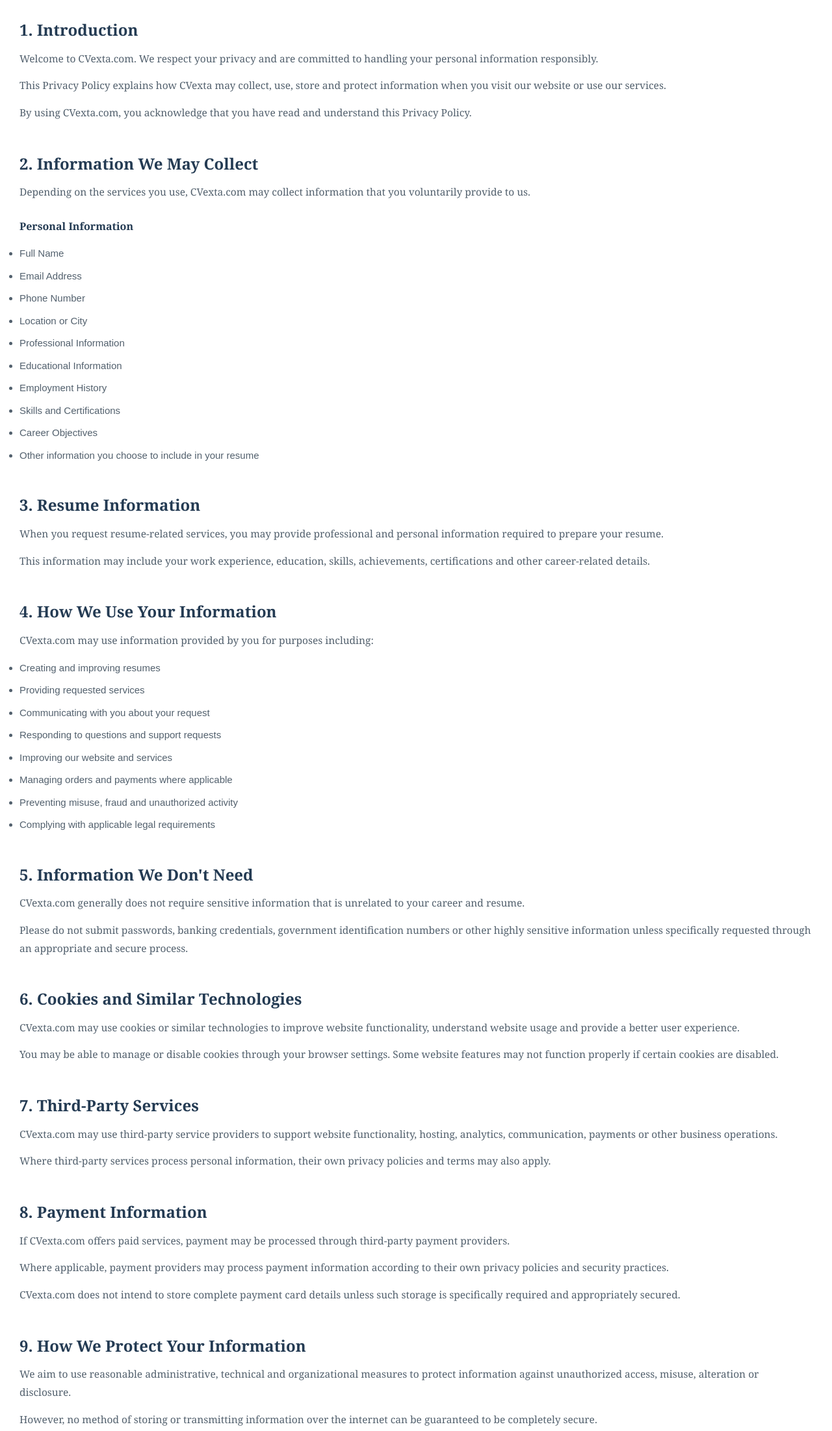
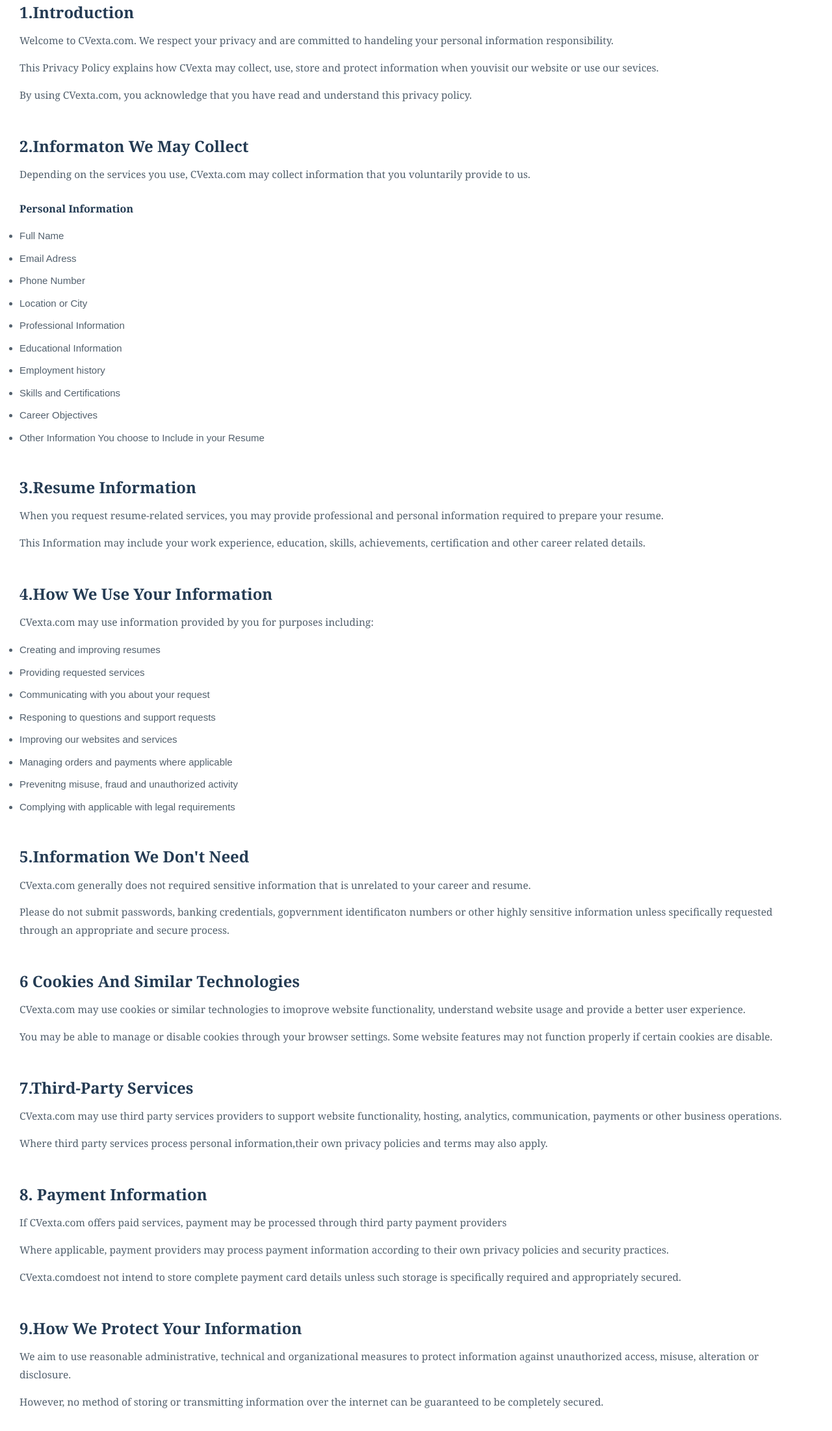
Before and after one commit to jgjit5071-cyber/CVexta, a website: page Privacy7Policy.html in a window 1280 px wide. Shown: the part 253-2455 px from the top of the page at 65% size. Drawn offline with Linux system fonts and the light colour scheme.

Commit message:
Update Privacy7Policy.html

````diff
--- a/Privacy7Policy.html
+++ b/Privacy7Policy.html
@@ -1,45 +1,44 @@
 <!DOCTYPE html>
-
 <html lang="en">
 
 <head>
 
-```
-<meta charset="UTF-8">
-
+	<meta charset="utf-8">
 	<meta name="viewport" content="width=device-width, initial-scale=1.0">
 
 	<meta name="description"
-    content="CVexta.com Privacy Policy - Learn how CVexta collects, uses, protects and handles personal information.">
+	content="CVexta.com Privacy Policy-Learn how CVexta collects, uses, protects and handles personal information.">
 
 	<title>Privacy Policy | CVexta.com</title>
 
-<link rel="stylesheet" href="privacy.css">
-```
+	<link rel="stylesheet" type="text/css" href="privacy.css">
 
 </head>
 
 <body>
 
-```
-<!-- HEADER -->
 <header class="about-header">
 
 	<div class="logo">
+
 		<a href="index.html">CVexta.com</a>
+
 	</div>
 
 	<nav>
+
 		<a href="index.html">Home</a>
+
 		<a href="about.html">About</a>
-        <a href="terms.html">Terms &amp; Conditions</a>
+
+		<a href="terms.html">Terms & Conditions</a>
+
 		<a href="Privacy7Policy.html">Privacy Policy</a>
+
 	</nav>
 
 </header>
 
-
-<!-- HERO -->
 <section class="privacy-hero">
 
 	<h1>Privacy Policy</h1>
@@ -54,50 +53,40 @@
 
 </section>
 
-
-<!-- CONTENT -->
 <main class="privacy-container">
-
 
 	<section class="privacy-section">
 
-        <h2>1. Introduction</h2>
+		<h2>1.Introduction</h2>
 
 		<p>
-            Welcome to CVexta.com. We respect your privacy and are
-            committed to handling your personal information responsibly.
+			Welcome to CVexta.com. We respect your privacy and are committed to handeling your personal information responsibility.
 		</p>
 
 		<p>
-            This Privacy Policy explains how CVexta may collect, use,
-            store and protect information when you visit our website
-            or use our services.
+			This Privacy Policy explains how CVexta may collect, use, store and protect information when youvisit our website or use our sevices.
 		</p>
 
 		<p>
-            By using CVexta.com, you acknowledge that you have read
-            and understand this Privacy Policy.
+			By using CVexta.com, you acknowledge that you have read and understand this privacy policy.
 		</p>
 
 	</section>
 
+	<section class="Privacy privacy-section">
 
-    <section class="privacy-section">
-
-        <h2>2. Information We May Collect</h2>
+		<h2>2.Informaton We May Collect</h2>
 
 		<p>
-            Depending on the services you use, CVexta.com may collect
-            information that you voluntarily provide to us.
+			Depending on the services you use, CVexta.com may collect information that you voluntarily provide to us.
 		</p>
 
 		<h3>Personal Information</h3>
 
 		<ul>
-
 			<li>Full Name</li>
 
-            <li>Email Address</li>
+			<li>Email Adress</li>
 
 			<li>Phone Number</li>
 
@@ -107,45 +96,37 @@
 
 			<li>Educational Information</li>
 
-            <li>Employment History</li>
+			<li>Employment history</li>
 
 			<li>Skills and Certifications</li>
 
 			<li>Career Objectives</li>
 
-            <li>Other information you choose to include in your resume</li>
+			<li>Other Information You choose to Include in your Resume</li>
 
 		</ul>
 
 	</section>
 
-
 	<section class="privacy-section">
 
-        <h2>3. Resume Information</h2>
+		<h2>3.Resume Information </h2>
 
 		<p>
-            When you request resume-related services, you may provide
-            professional and personal information required to prepare
-            your resume.
+			When you request resume-related services, you may provide professional and personal information required to prepare your resume.
 		</p>
 
 		<p>
-            This information may include your work experience, education,
-            skills, achievements, certifications and other career-related
-            details.
+			This Information may include your work experience, education, skills, achievements, certification and other career related details.
 		</p>
 
 	</section>
 
-
 	<section class="privacy-section">
-
-        <h2>4. How We Use Your Information</h2>
+		<h2>4.How We Use Your Information</h2>
 
 		<p>
-            CVexta.com may use information provided by you for purposes
-            including:
+			CVexta.com may use information provided by you for purposes including:
 		</p>
 
 		<ul>
@@ -156,104 +137,82 @@
 
 		<li>Communicating with you about your request</li>
 
-            <li>Responding to questions and support requests</li>
+		<li>Responing to questions and support requests</li>
 
-            <li>Improving our website and services</li>
+		<li>Improving our websites and services</li>
 
 		<li>Managing orders and payments where applicable</li>
 
-            <li>Preventing misuse, fraud and unauthorized activity</li>
+		<li>Prevenitng misuse, fraud and unauthorized activity</li>
 
-            <li>Complying with applicable legal requirements</li>
+		<li>Complying with applicable with legal requirements</li>
 
 	</ul>
 
 	</section>
 
-
 	<section class="privacy-section">
 
-        <h2>5. Information We Don't Need</h2>
+		<h2>5.Information We Don't Need</h2>
 
 		<p>
-            CVexta.com generally does not require sensitive information
-            that is unrelated to your career and resume.
+			CVexta.com generally does not required sensitive information that is unrelated to your career and resume.
 		</p>
 
 		<p>
-            Please do not submit passwords, banking credentials,
-            government identification numbers or other highly sensitive
-            information unless specifically requested through an
-            appropriate and secure process.
+			Please do not submit passwords, banking credentials, gopvernment identificaton numbers or other highly sensitive information unless specifically requested through an appropriate and secure process.
 		</p>
 
 	</section>
 
-
 	<section class="privacy-section">
 
-        <h2>6. Cookies and Similar Technologies</h2>
+		<h2>6 Cookies And Similar Technologies</h2>
 
 		<p>
-            CVexta.com may use cookies or similar technologies to
-            improve website functionality, understand website usage
-            and provide a better user experience.
+			CVexta.com may use cookies or similar technologies to imoprove website functionality, understand website usage and provide a better user experience.
 		</p>
 
 		<p>
-            You may be able to manage or disable cookies through your
-            browser settings. Some website features may not function
-            properly if certain cookies are disabled.
+			You may be able to manage or disable cookies through your browser settings. Some website features may not function properly if certain cookies are disable.
 		</p>
 
 	</section>
 
-
 	<section class="privacy-section">
 
-        <h2>7. Third-Party Services</h2>
+		<h2>7.Third-Party Services</h2>
 
 		<p>
-            CVexta.com may use third-party service providers to support
-            website functionality, hosting, analytics, communication,
-            payments or other business operations.
+			CVexta.com may use third party services providers to support website functionality, hosting, analytics, communication, payments or other business operations.
 		</p>
 
 		<p>
-            Where third-party services process personal information,
-            their own privacy policies and terms may also apply.
+			Where third party services process personal information,their own privacy policies and terms may also apply.
 		</p>
 
 	</section>
-
 
 	<section class="privacy-section">
 
 		<h2>8. Payment Information</h2>
 
 		<p>
-            If CVexta.com offers paid services, payment may be processed
-            through third-party payment providers.
+			If CVexta.com offers paid services, payment may be processed through third party payment providers
 		</p>
 
 		<p>
-            Where applicable, payment providers may process payment
-            information according to their own privacy policies and
-            security practices.
+			Where applicable, payment providers may process payment information according to their own privacy policies and security practices.
 		</p>
 
 		<p>
-            CVexta.com does not intend to store complete payment card
-            details unless such storage is specifically required and
-            appropriately secured.
+			CVexta.comdoest not intend to store complete payment card details unless such storage is specifically required and appropriately secured.
 		</p>
 
 	</section>
 
-
 	<section class="privacy-section">
-
-        <h2>9. How We Protect Your Information</h2>
+		<h2>9.How We Protect Your Information</h2>
 
 		<p>
                 We aim to use reasonable administrative, technical and
@@ -263,11 +222,10 @@
 
         <p>
                 However, no method of storing or transmitting information
-            over the internet can be guaranteed to be completely secure.
+                over the internet can be guaranteed to be completely secured.
         </p>
 
         </section>
-
 
         <section class="privacy-section">
 
@@ -287,7 +245,6 @@
 
         </section>
 
-
         <section class="privacy-section">
 
             <h2>11. Sharing of Information</h2>
@@ -306,10 +263,9 @@
 
         </section>
 
-
         <section class="privacy-section">
 
-        <h2>12. Job Applications &amp; Employers</h2>
+            <h2>12. Job Applications & Employers</h2>
 
             <p>
                 CVexta.com is not responsible for how employers, recruiters,
@@ -325,10 +281,9 @@
 
         </section>
 
-
         <section class="privacy-section">
 
-        <h2>13. Your Choices &amp; Rights</h2>
+            <h2>13. Your Choices & Rights</h2>
 
             <p>
                 Depending on applicable law, you may have rights relating
@@ -343,7 +298,6 @@
             </p>
 
         </section>
-
 
         <section class="privacy-section">
 
@@ -394,7 +348,6 @@
 
         </section>
 
-
         <section class="privacy-section">
 
             <h2>17. Contact Us</h2>
@@ -408,14 +361,12 @@
 
         </section>
 
-
-    <!-- RELATED LINKS -->
         <section class="privacy-links">
 
             <h2>Related Information</h2>
 
             <a href="terms.html">
-            Terms &amp; Conditions
+                Terms & Conditions
             </a>
 
             <a href="index.html">
@@ -424,48 +375,17 @@
 
         </section>
 
+
     </main>
 
-
-<!-- FOOTER -->
-<footer class="site-footer">
-
-    <div class="footer-content">
-
-        <div class="footer-brand">
-
-            <h2>CVexta.com</h2>
-
-            <p>
-                Building better resumes today.<br>
-                Building better careers tomorrow.
-            </p>
-
-        </div>
-
-
-        <div class="footer-links">
-
-            <a href="index.html">Home</a>
-            <a href="about.html">About</a>
-            <a href="terms.html">Terms &amp; Conditions</a>
-            <a href="Privacy7Policy.html">Privacy Policy</a>
-
-        </div>
-
-    </div>
-
-
-    <div class="footer-bottom">
+    <footer>
 
         <p>
             © 2026 CVexta.com. All Rights Reserved.
         </p>
 
-    </div>
+    </footer>
 
-</footer>
-```
 
 </body>
 
````
Lines whose indentation alone changed are shown as unchanged.
